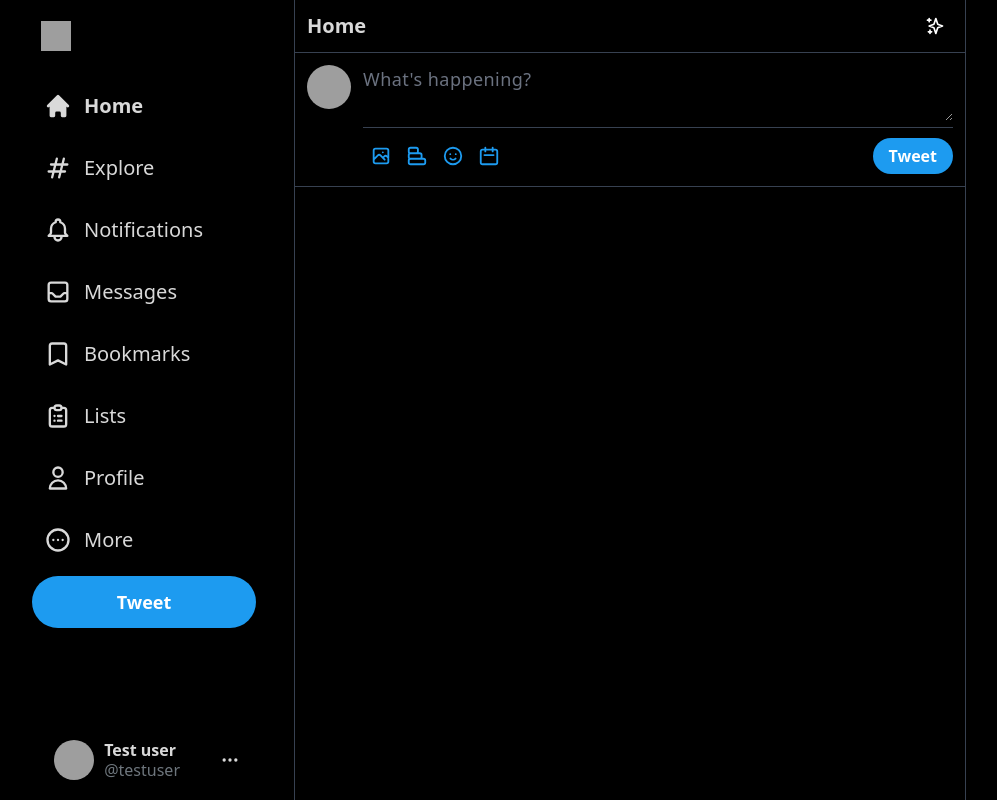
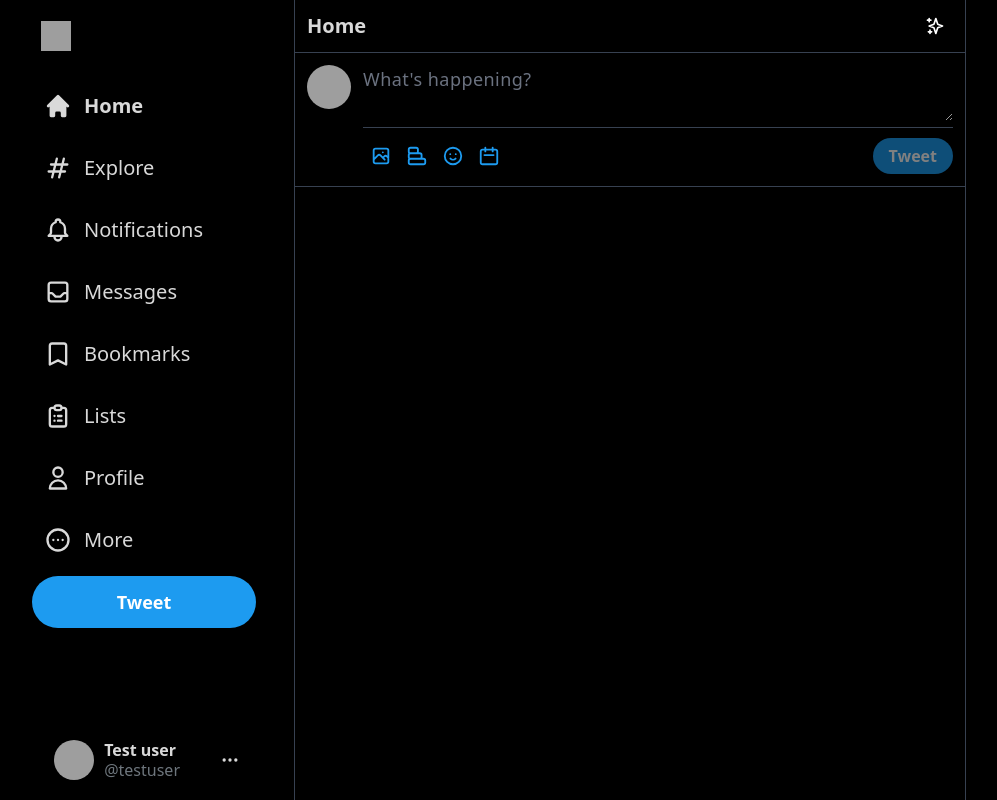
Before and after one commit to mbakin/twitter-clone, a Next.js app: page / in a window 1280 px wide. Shown: the whole page, without its empty margins (76-1073 px from the left). Built offline with nearby package versions, Linux system fonts and the light colour scheme; grey boxes are pictures that could not be loaded.

Commit message:
create: `Tweet` button status disabled
If there is no text, the button will switch to disable mode.

```diff
--- a/components/Input.js
+++ b/components/Input.js
@@ -100,6 +100,7 @@ function Input() {
           </div>
           <button
             className="bg-[#1d9bf0] text-white rounded-full px-4 py-1.5 font-bold shadow-md hover:bg-[#1a8cd8] disabled:hover:bg-[#1d9bf0] disabled:opacity-50 disabled:cursor-default"
+            disabled={!input && !selectedFile}
           >
             Tweet
           </button>
```
